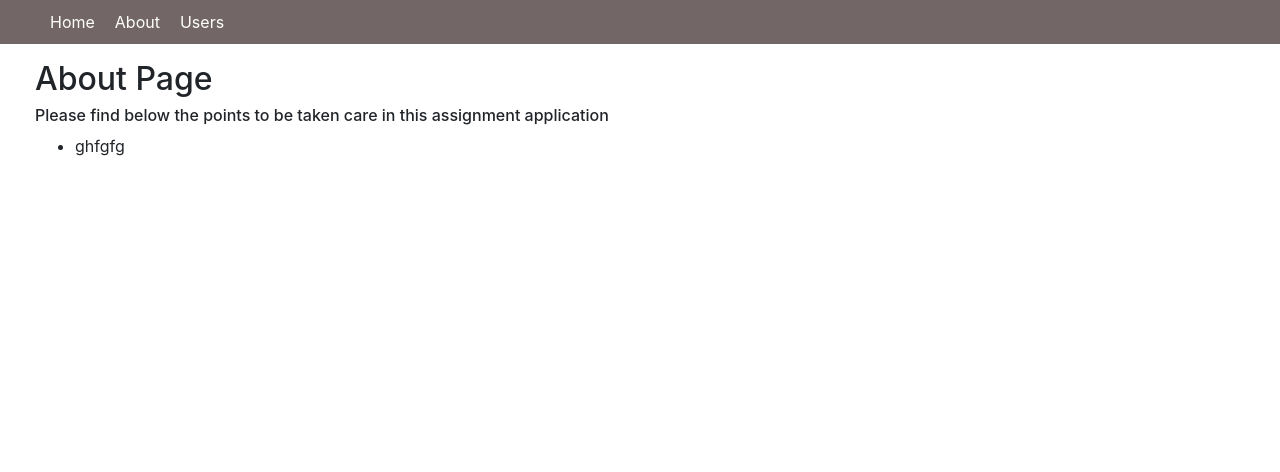
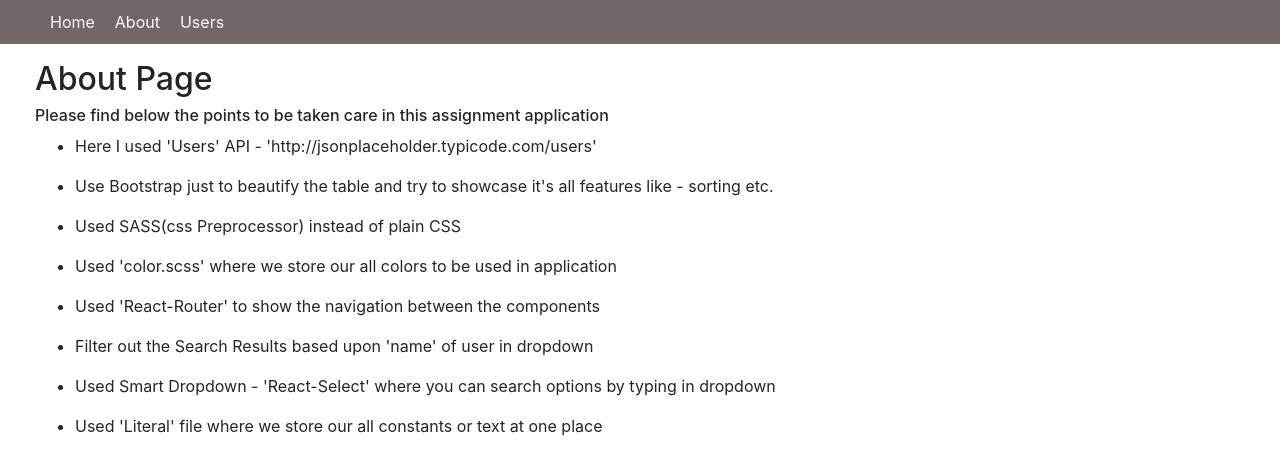
Before and after one commit to DevHimanshuA/blackPianoAssignment-HimanshuA, a React (Create React App) app: page /Components/About in a window 1280 px wide. Shown: the top 472 px of the page. Built offline with nearby package versions, Linux system fonts and the light colour scheme.

Commit message:
Commiting code for completing assignment work

```diff
--- a/public/index.html
+++ b/public/index.html
@@ -3,7 +3,7 @@
   <head>
     <meta charset="utf-8" />
     <link rel="icon" href="%PUBLIC_URL%/favicon.ico" />
-    <meta name="viewport" content="width=device-width, initial-scale=1" />
+    <meta name="viewport" content="width=device-width, initial-scale=1,shrink-to-fit=no" />
     <meta name="theme-color" content="#000000" />
     <meta
       name="description"
--- a/src/Components/About.jsx
+++ b/src/Components/About.jsx
@@ -8,7 +8,14 @@ const About = () =>{
             <h6>{Literals.labels.aboutContent}</h6>
 
             <ul className="aboutContent">
-                <li><p>ghfgfg</p></li>
+                <li><p>Here I used 'Users' API - 'http://jsonplaceholder.typicode.com/users'</p></li>
+                <li><p>Use Bootstrap just to beautify the table and try to showcase it's all features like - sorting etc.</p></li>
+                <li><p>Used SASS(css Preprocessor) instead of plain CSS</p></li>
+                <li><p>Used 'color.scss' where we store our all colors to be used in application</p></li>
+                <li><p>Used 'React-Router' to show the navigation between the components</p></li>
+                <li><p>Filter out the Search Results based upon 'name' of user in dropdown</p></li>
+                <li><p>Used Smart Dropdown - 'React-Select' where you can search options by typing in dropdown</p></li>
+                <li><p>Used 'Literal' file where we store our all constants or text at one place </p></li>
             </ul>
         </div>
     );
--- a/src/literals.js
+++ b/src/literals.js
@@ -15,24 +15,35 @@ let Literals = {
     columns: [{
         dataField: 'name',
         text: 'Name',
-        sort: true
+        sort: true,
+        classes: 'wrapText',
+        headerClasses: 'wrapText'
     },{
         dataField: 'username',
         text: 'User Name',
-        sort: true
+        sort: true,
+        classes: 'wrapText',
+        headerClasses: 'wrapText'
     },{
         dataField: 'email',
         text: 'Email ID',
-        classes: 'wrapText'
+        classes: 'wrapText',
+        headerClasses: 'wrapText'
     },{
         dataField: 'address.street',
-        text: 'Address'
+        text: 'Address',
+        classes: 'wrapText',
+        headerClasses: 'wrapText'
     },{
         dataField: 'phone',
-        text: 'Contact Number'
+        text: 'Contact Number',
+        classes: 'wrapText',
+        headerClasses: 'wrapText'
     },{
         dataField: 'website',
-        text: 'WebSite'
+        text: 'WebSite',
+        classes: 'wrapText',
+        headerClasses: 'wrapText'
     }],
     defaultSorted : [{
         dataField: 'name',
--- a/src/style/style.scss
+++ b/src/style/style.scss
@@ -67,3 +67,12 @@ nav{
   }
 }
 /* css for 'root container' - end */
+
+/*  Media Queries - start*/
+/* Smartphones (portrait and landscape) ---------- */
+@media only screen and (min-width: 320px) and (max-width: 480px){
+  .root-container .search-filter .name-dropdown{
+      width: 75%;
+    }
+}
+/*  Media Queries - end*/
```
